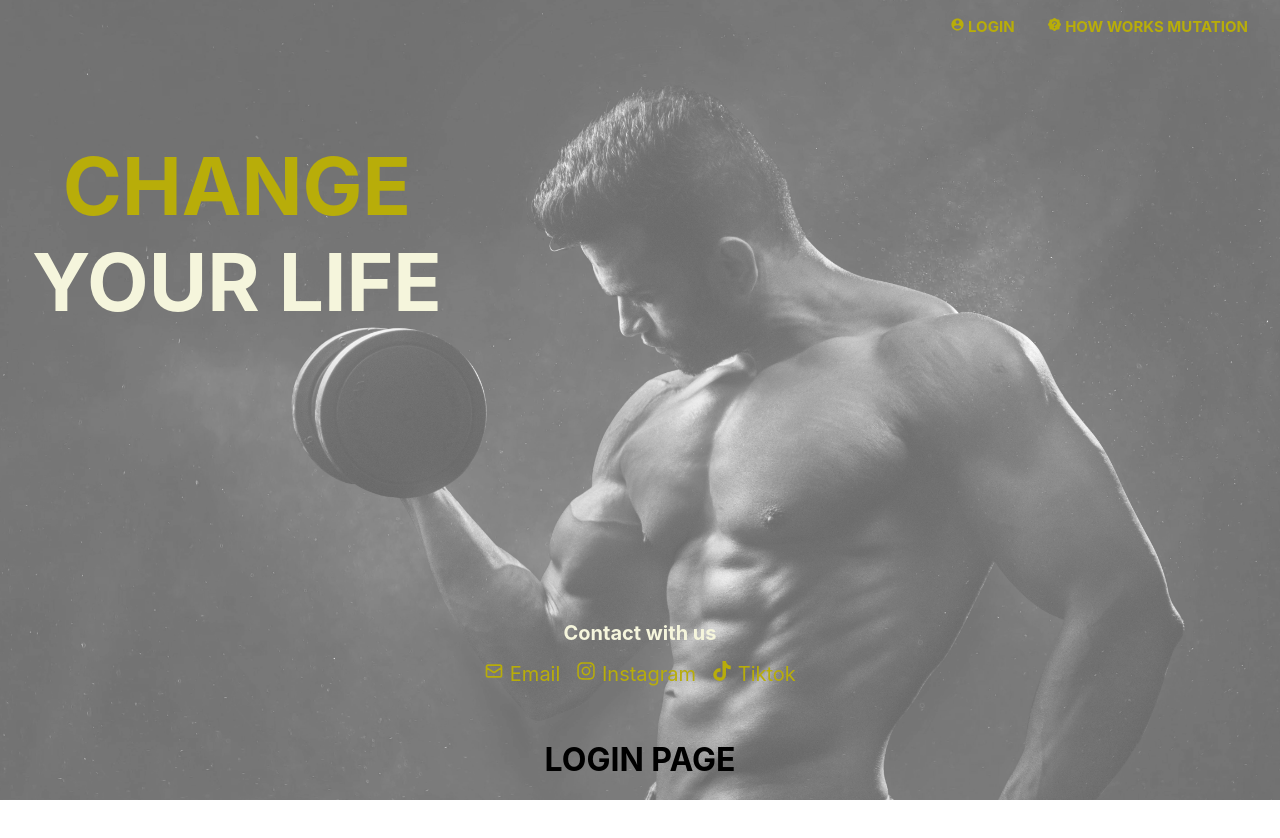
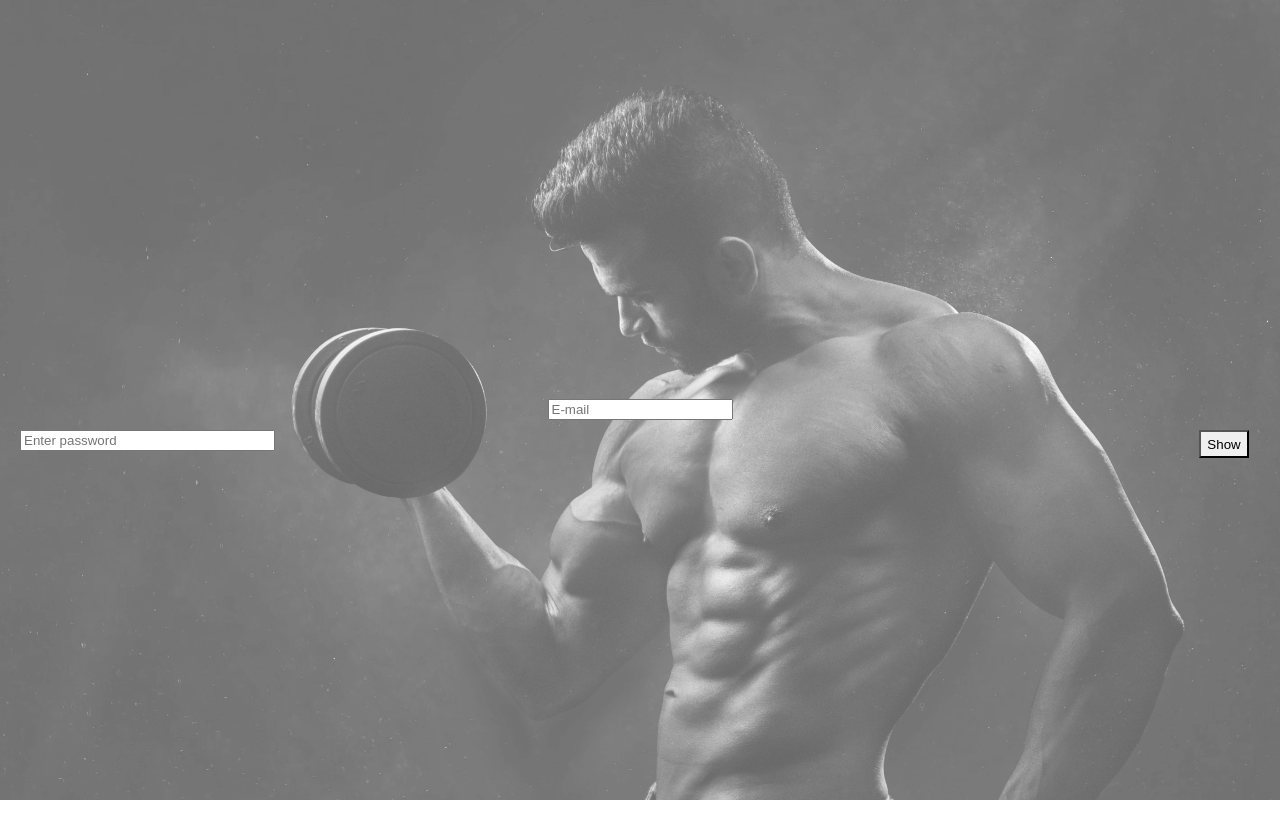
Before and after one commit to ozge-ozersahin/mutation-app, a React (Create React App) app: page /login in a window 1280 px wide. Before the commit the page ends 800 px from the top, so only its background shows below. Built offline with nearby package versions, Linux system fonts and the light colour scheme.

Commit message:
login page router has been created

```diff
--- a/src/App.js
+++ b/src/App.js
@@ -2,16 +2,43 @@ import "./App.css";
 import { Header } from "./components/Header/header";
 import { Home } from "./components/Home/home";
 import { Login } from "./components/Login/login";
+import { BrowserRouter as Router, Route, Routes } from 'react-router-dom';
 
 
 
+// const router = BrowserRouter([
+//   {
+//     path: "/",
+//     element: <Home />,
+//   },
+//   {
+//     path: "/login",
+//     element: <Login />,
+//   }
+// ])
+
+const About = () => <div>About Page</div>;
+
 const App = () => {
   return (
-    <div className="App">
-      <Header></Header>
-      <Home></Home>
-      <Login></Login>
-    </div>
+    <Router>
+      <Routes>
+        <Route path="/" element={<Home />} />
+        <Route path="/login" element={<Login />} />
+      </Routes>
+      {/* <Header></Header> */}
+    </Router>
+
+
+
+    // <div className="App">
+    //   <Router
+    //   <Route path="/login" element={<Login />} />
+    //   <Route path="/home" element={<Home />} />
+    //   {/* <Header></Header>
+    //   <Home></Home>
+    //   <Login></Login> */}
+    // </div>
   );
 };
 
--- a/src/components/Home/home.js
+++ b/src/components/Home/home.js
@@ -3,9 +3,13 @@ import "./home.css";
 import { HiOutlineMail } from "react-icons/hi";
 import { FaInstagram } from "react-icons/fa6";
 import { FaTiktok } from "react-icons/fa";
+import { Header } from "../Header/header";
+import "../Header/header.css";
 
 export const Home = () => {
   return (
+    <div>
+      <Header />
       <div className="home">
         <h1>
           <span className="change">Change</span> <br />
@@ -20,5 +24,6 @@ export const Home = () => {
           </div>
         </div>
       </div>
+    </div>
   );
 };
--- a/src/components/Login/login.css
+++ b/src/components/Login/login.css
@@ -0,0 +1,13 @@
+.login {
+    display: flex;
+    flex-direction: column;
+    align-items: center;
+    justify-content: center;
+    height: 100vh;
+    padding: 20px;
+}
+
+.login .chakra-input,
+.login .chakra-button {
+    margin-top: 10px;
+}
--- a/src/components/Login/login.js
+++ b/src/components/Login/login.js
@@ -1,10 +1,26 @@
-import React from "react";
+import React, { useState } from "react";
+import { Input, InputGroup, InputRightElement, Button } from "@chakra-ui/react";
 import "./login.css";
+export const Login = () => {
+    const [show, setShow] = useState(false);
 
-export const Login = () => {
+    const handleClick = () => setShow(!show);
+
     return (
         <div className="login">
-            <h1>LOGIN PAGE</h1>
+            <Input placeholder='E-mail' size='lg' />
+            <InputGroup size='md'>
+                <Input
+                    pr='4.5rem'
+                    type={show ? 'text' : 'password'}
+                    placeholder='Enter password'
+                />
+                <InputRightElement width='4.5rem'>
+                    <Button h='1.75rem' size='sm' onClick={handleClick}>
+                        {show ? 'Hide' : 'Show'}
+                    </Button>
+                </InputRightElement>
+            </InputGroup>
         </div>
-    )
-}
+    );
+};
```
Also changed, not shown: 1 other file (tests, documents, lock files or other folders). Lines whose indentation alone changed are shown as unchanged.
